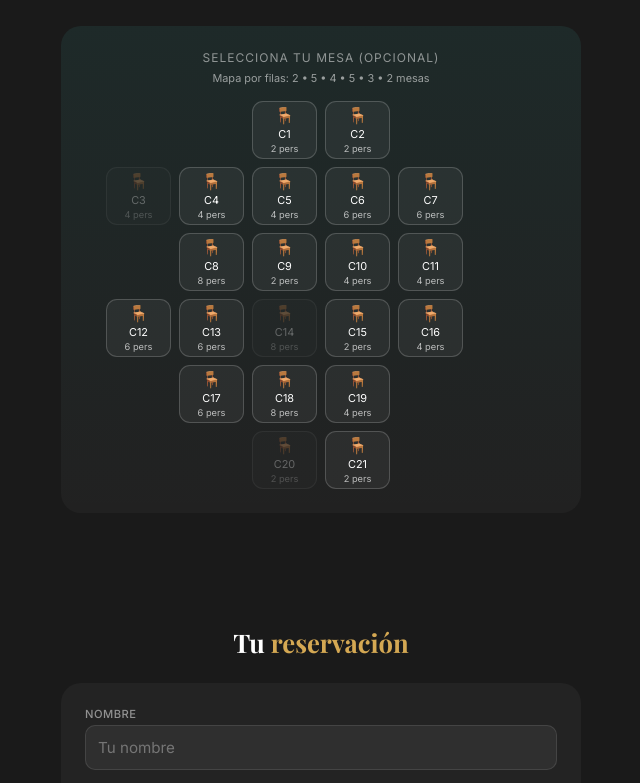
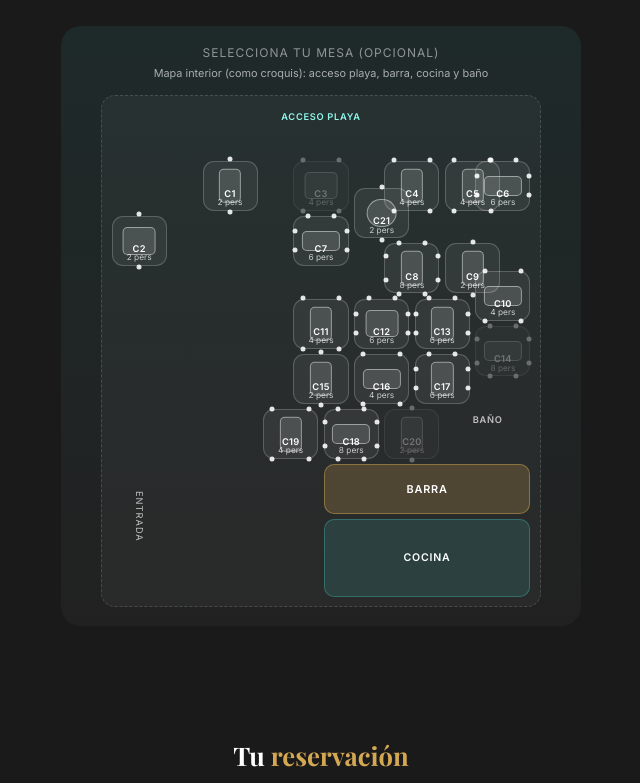
Before and after one commit to BJS-Innovation-Lab/camaron-yankee, a website: page index.html in a window 1280 px wide. Shown: the part 713-1496 px from the top of the page, without its empty margins (319-959 px from the left). Drawn offline with nearby package versions, Linux system fonts and the light colour scheme.

Commit message:
feat: map comedor to hand-drawn floorplan layout with seat dots

```diff
--- a/index.html
+++ b/index.html
@@ -62,16 +62,41 @@ section{padding:2rem 1.5rem}
 .area-card.active .label{background:rgba(212,168,83,0.15)}
 
 /* TABLE MAP */
-.table-map{background:linear-gradient(180deg,rgba(64,181,173,0.10),rgba(255,255,255,0.03));border-radius:20px;padding:1.5rem 1rem;margin-bottom:2rem}
+.table-map{background:linear-gradient(180deg,rgba(64,181,173,0.10),rgba(255,255,255,0.03));border-radius:20px;padding:1.2rem 0.85rem;margin-bottom:2rem}
 .table-map-title{font-size:0.75rem;text-transform:uppercase;letter-spacing:1px;opacity:0.5;margin-bottom:0.35rem;text-align:center}
-.table-map-hint{font-size:0.68rem;text-align:center;opacity:0.55;margin-bottom:1rem}
-.tables-grid{display:grid;grid-template-columns:repeat(6,minmax(42px,1fr));gap:0.5rem;max-width:430px;margin:0 auto}
-.table-btn{min-height:58px;border-radius:11px;border:1.5px solid rgba(255,255,255,0.18);background:rgba(255,255,255,0.05);display:flex;flex-direction:column;align-items:center;justify-content:center;cursor:pointer;transition:all 0.2s;font-size:0.68rem;color:var(--white);gap:0.12rem;padding:0.2rem;-webkit-tap-highlight-color:transparent}
-.table-btn:active{transform:scale(0.92)}
-.table-btn.selected{border-color:var(--gold);background:rgba(212,168,83,0.22);color:var(--gold);box-shadow:0 0 0 1px rgba(212,168,83,0.3) inset}
-.table-btn.unavailable{opacity:0.3;cursor:not-allowed;pointer-events:none}
-.table-btn .icon{font-size:1rem}
-.table-btn .seats{font-size:0.58rem;opacity:0.68}
+.table-map-hint{font-size:0.68rem;text-align:center;opacity:0.62;margin-bottom:0.9rem;line-height:1.35}
+
+.tables-grid{max-width:440px;margin:0 auto}
+.tables-grid.standard-grid{display:grid;grid-template-columns:repeat(6,minmax(42px,1fr));gap:0.5rem}
+.tables-grid.floorplan-grid{display:grid;grid-template-columns:repeat(14,minmax(18px,1fr));grid-template-rows:repeat(18,22px);gap:0.35rem;background:rgba(255,255,255,0.04);border:1px dashed rgba(255,255,255,0.15);border-radius:14px;padding:0.6rem;min-height:470px}
+
+.table-btn{position:relative;border-radius:11px;border:1.5px solid rgba(255,255,255,0.2);background:rgba(255,255,255,0.06);display:flex;flex-direction:column;align-items:center;justify-content:flex-end;cursor:pointer;transition:all 0.2s;font-size:0.64rem;color:var(--white);padding:0.15rem 0.1rem 0.18rem;-webkit-tap-highlight-color:transparent;overflow:visible}
+.table-btn:active{transform:scale(0.93)}
+.table-btn.selected{border-color:var(--gold);background:rgba(212,168,83,0.24);color:var(--gold);box-shadow:0 0 0 1px rgba(212,168,83,0.35) inset}
+.table-btn.unavailable{opacity:0.34;cursor:not-allowed;pointer-events:none}
+
+.table-surface{position:absolute;top:50%;left:50%;transform:translate(-50%,-50%);background:rgba(255,255,255,0.12);border:1.2px solid rgba(255,255,255,0.45);border-radius:5px}
+.table-btn.selected .table-surface{border-color:rgba(212,168,83,0.9);background:rgba(212,168,83,0.12)}
+.shape-square .table-surface{width:62%;height:58%}
+.shape-rect-v .table-surface{width:42%;height:72%}
+.shape-rect-h .table-surface{width:72%;height:42%}
+.shape-round .table-surface{width:58%;height:58%;border-radius:999px}
+
+.table-id{position:relative;z-index:2;font-size:0.58rem;font-weight:700;letter-spacing:0.3px;line-height:1}
+.table-btn .seats{position:relative;z-index:2;font-size:0.52rem;opacity:0.74;line-height:1.05}
+
+.seat-layer{position:absolute;inset:-6px;pointer-events:none}
+.seat-dot{position:absolute;width:5px;height:5px;border-radius:50%;background:rgba(255,255,255,0.88);transform:translate(-50%,-50%)}
+.table-btn.selected .seat-dot{background:var(--gold)}
+
+.floor-label{display:flex;align-items:center;justify-content:center;font-size:0.58rem;text-transform:uppercase;letter-spacing:0.7px;color:rgba(255,255,255,0.7)}
+.floor-label.access{color:#8ef5ea;font-weight:700}
+.floor-label.entrance{writing-mode:vertical-rl;text-orientation:mixed;letter-spacing:1px}
+.floor-label.bath{font-weight:700}
+
+.zone-block{display:flex;align-items:center;justify-content:center;border-radius:10px;font-weight:700;text-transform:uppercase;letter-spacing:0.8px}
+.zone-block.bar{background:rgba(212,168,83,0.22);border:1px solid rgba(212,168,83,0.45);font-size:0.68rem}
+.zone-block.kitchen{background:rgba(64,181,173,0.16);border:1px solid rgba(64,181,173,0.4);font-size:0.66rem}
 
 /* FORM */
 .form-card{background:rgba(255,255,255,0.04);border-radius:20px;padding:1.5rem}
@@ -107,9 +132,10 @@ footer{text-align:center;padding:2rem;font-size:0.75rem;opacity:0.3}
 }
 @media(max-width:380px){
   .hero h1{font-size:2rem}
-  .tables-grid{gap:0.35rem;max-width:340px}
-  .table-btn{min-height:52px;font-size:0.62rem}
-  .table-btn .icon{font-size:0.88rem}
+  .tables-grid.standard-grid{gap:0.35rem;max-width:340px}
+  .tables-grid.floorplan-grid{grid-template-columns:repeat(14,minmax(14px,1fr));grid-template-rows:repeat(18,19px);gap:0.22rem;min-height:410px}
+  .table-btn{font-size:0.58rem}
+  .table-btn .seats{font-size:0.48rem}
   .form-row{flex-direction:column;gap:0.5rem}
 }
 </style>
@@ -159,7 +185,7 @@ footer{text-align:center;padding:2rem;font-size:0.75rem;opacity:0.3}
   <div class="table-map">
     <div class="table-map-title">Selecciona tu mesa (opcional)</div>
     <div class="table-map-hint">Mapa por filas: 2 • 5 • 4 • 5 • 3 • 2 mesas</div>
-    <div class="tables-grid" id="tables-grid"></div>
+    <div class="tables-grid standard-grid" id="tables-grid"></div>
   </div>
 </section>
 
@@ -277,27 +303,71 @@ function switchMenu(index, el) {
 }
 
 // ========== TABLES ==========
-const layoutRows = [2, 5, 4, 5, 3, 2]; // filas solicitadas
+const layoutRows = [2, 5, 4, 5, 3, 2];
 const seatPattern = [2,2,4,4,4,6,6,8,2,4,4,6,6,8,2,4,6,8,4,2,2];
 
-function buildTables(prefix, icon) {
-  return seatPattern.map((seats, idx) => ({
-    id: `${prefix}${idx + 1}`,
-    seats,
-    icon
-  }));
+const comedorFloorplan = [
+  { id:'C1', row:3, col:4, rowSpan:2, colSpan:2, shape:'rect-v' },
+  { id:'C2', row:5, col:1, rowSpan:2, colSpan:2, shape:'square' },
+  { id:'C3', row:3, col:7, rowSpan:2, colSpan:2, shape:'square' },
+  { id:'C4', row:3, col:10, rowSpan:2, colSpan:2, shape:'rect-v' },
+  { id:'C5', row:3, col:12, rowSpan:2, colSpan:2, shape:'rect-v' },
+  { id:'C6', row:3, col:13, rowSpan:2, colSpan:2, shape:'rect-h' },
+  { id:'C7', row:5, col:7, rowSpan:2, colSpan:2, shape:'rect-h' },
+  { id:'C8', row:6, col:10, rowSpan:2, colSpan:2, shape:'rect-v' },
+  { id:'C9', row:6, col:12, rowSpan:2, colSpan:2, shape:'rect-v' },
+  { id:'C10', row:7, col:13, rowSpan:2, colSpan:2, shape:'rect-h' },
+  { id:'C11', row:8, col:7, rowSpan:2, colSpan:2, shape:'rect-v' },
+  { id:'C12', row:8, col:9, rowSpan:2, colSpan:2, shape:'square' },
+  { id:'C13', row:8, col:11, rowSpan:2, colSpan:2, shape:'rect-v' },
+  { id:'C14', row:9, col:13, rowSpan:2, colSpan:2, shape:'rect-h' },
+  { id:'C15', row:10, col:7, rowSpan:2, colSpan:2, shape:'rect-v' },
+  { id:'C16', row:10, col:9, rowSpan:2, colSpan:2, shape:'rect-h' },
+  { id:'C17', row:10, col:11, rowSpan:2, colSpan:2, shape:'rect-v' },
+  { id:'C18', row:12, col:8, rowSpan:2, colSpan:2, shape:'rect-h' },
+  { id:'C19', row:12, col:6, rowSpan:2, colSpan:2, shape:'rect-v' },
+  { id:'C20', row:12, col:10, rowSpan:2, colSpan:2, shape:'rect-v' },
+  { id:'C21', row:4, col:9, rowSpan:2, colSpan:2, shape:'round' }
+].map((t, idx) => ({ ...t, seats: seatPattern[idx] ?? 4 }));
+
+function buildTables(prefix) {
+  return seatPattern.map((seats, idx) => ({ id: `${prefix}${idx + 1}`, seats }));
 }
 
 const tables = {
-  comedor: buildTables('C', '🪑'),
-  playa: buildTables('P', '🏖️')
+  comedor: comedorFloorplan,
+  playa: buildTables('P')
 };
 
 function getRowStart(count) {
   if (count === 2) return 3;
   if (count === 3) return 2;
   if (count === 4) return 2;
-  return 1; // para 5
+  return 1;
+}
+
+const seatDotPreset = {
+  2: [[50,6],[50,94]],
+  3: [[8,50],[92,50],[50,94]],
+  4: [[22,8],[78,8],[22,92],[78,92]],
+  5: [[10,50],[90,50],[24,8],[76,8],[50,92]],
+  6: [[10,34],[10,66],[90,34],[90,66],[30,8],[70,8]],
+  8: [[10,30],[10,70],[90,30],[90,70],[30,8],[70,8],[30,92],[70,92]]
+};
+
+function getSeatDots(count) {
+  const pts = seatDotPreset[count] || seatDotPreset[4];
+  return `<div class="seat-layer">${pts.map(([x,y]) => `<span class="seat-dot" style="left:${x}%;top:${y}%"></span>`).join('')}</div>`;
+}
+
+function renderTableButton(t, isSel, isUnavail, extraStyle = '') {
+  const shape = t.shape || 'square';
+  return `<div class="table-btn shape-${shape} ${isSel?'selected':''} ${isUnavail?'unavailable':''}" style="${extraStyle}" onclick="selectTable('${t.id}')">
+    ${getSeatDots(t.seats)}
+    <span class="table-surface"></span>
+    <span class="table-id">${t.id}</span>
+    <span class="seats">${t.seats} pers</span>
+  </div>`;
 }
 
 function selectArea(el) {
@@ -310,13 +380,39 @@ function selectArea(el) {
 
 function renderTables() {
   const grid = document.getElementById('tables-grid');
+  const hint = document.querySelector('.table-map-hint');
   const unavailableByArea = {
     comedor: ['C3', 'C14', 'C20'],
     playa: ['P2', 'P9', 'P17']
   };
+  const unavailable = unavailableByArea[currentArea] || [];
 
-  const unavailable = unavailableByArea[currentArea] || [];
-  const areaTables = tables[currentArea];
+  if (currentArea === 'comedor') {
+    grid.className = 'tables-grid floorplan-grid';
+    hint.textContent = 'Mapa interior (como croquis): acceso playa, barra, cocina y baño';
+
+    const labels = `
+      <div class="floor-label access" style="grid-column:6 / span 4; grid-row:1 / span 1;">Acceso Playa</div>
+      <div class="floor-label bath" style="grid-column:12 / span 3; grid-row:12 / span 1;">Baño</div>
+      <div class="floor-label entrance" style="grid-column:1 / span 2; grid-row:14 / span 4;">Entrada</div>
+      <div class="zone-block bar" style="grid-column:8 / span 7; grid-row:14 / span 2;">Barra</div>
+      <div class="zone-block kitchen" style="grid-column:8 / span 7; grid-row:16 / span 3;">Cocina</div>
+    `;
+
+    const tableHtml = tables.comedor.map(t => {
+      const isUnavail = unavailable.includes(t.id);
+      const isSel = selectedTable === t.id;
+      const style = `grid-row:${t.row} / span ${t.rowSpan};grid-column:${t.col} / span ${t.colSpan};min-height:50px;`;
+      return renderTableButton(t, isSel, isUnavail, style);
+    }).join('');
+
+    grid.innerHTML = labels + tableHtml;
+    return;
+  }
+
+  grid.className = 'tables-grid standard-grid';
+  hint.textContent = 'Mapa por filas: 2 • 5 • 4 • 5 • 3 • 2 mesas';
+  const areaTables = tables.playa;
   let idx = 0;
   const html = [];
 
@@ -327,9 +423,8 @@ function renderTables() {
       if (!t) break;
       const isUnavail = unavailable.includes(t.id);
       const isSel = selectedTable === t.id;
-      html.push(`<div class="table-btn ${isSel?'selected':''} ${isUnavail?'unavailable':''}" style="grid-row:${rowIdx + 1};grid-column:${startCol + c};" onclick="selectTable('${t.id}')">
-        <span class="icon">${t.icon}</span><span>${t.id}</span><span class="seats">${t.seats} pers</span>
-      </div>`);
+      const style = `grid-row:${rowIdx + 1};grid-column:${startCol + c};min-height:56px;`;
+      html.push(renderTableButton({ ...t, shape: (count <= 3 ? 'square' : (c % 2 ? 'rect-v' : 'rect-h')) }, isSel, isUnavail, style));
     }
   });
 
```
